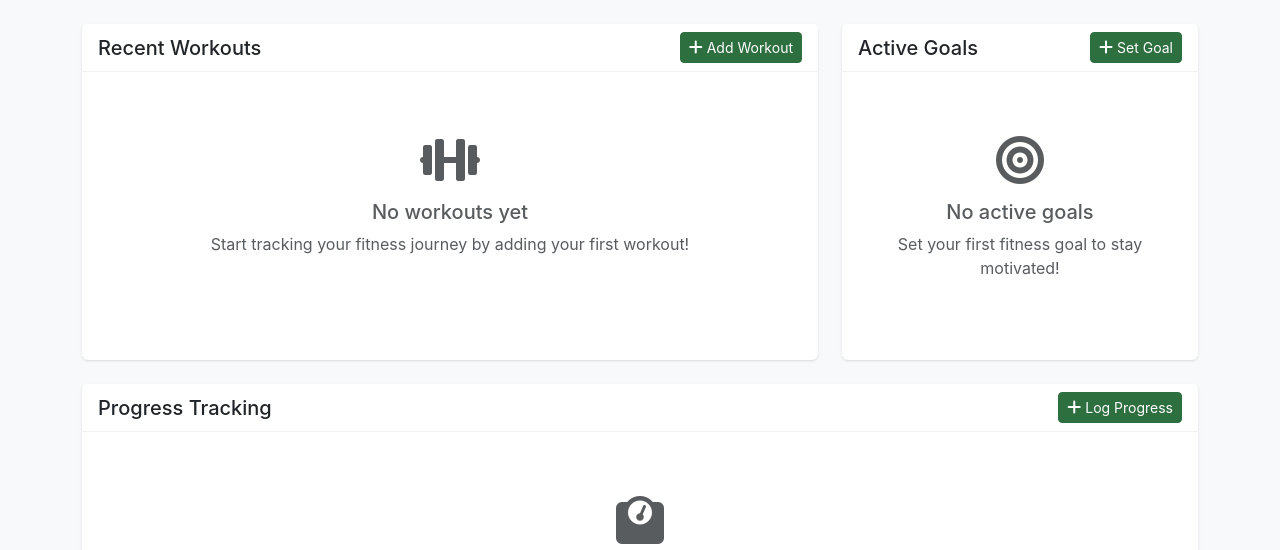
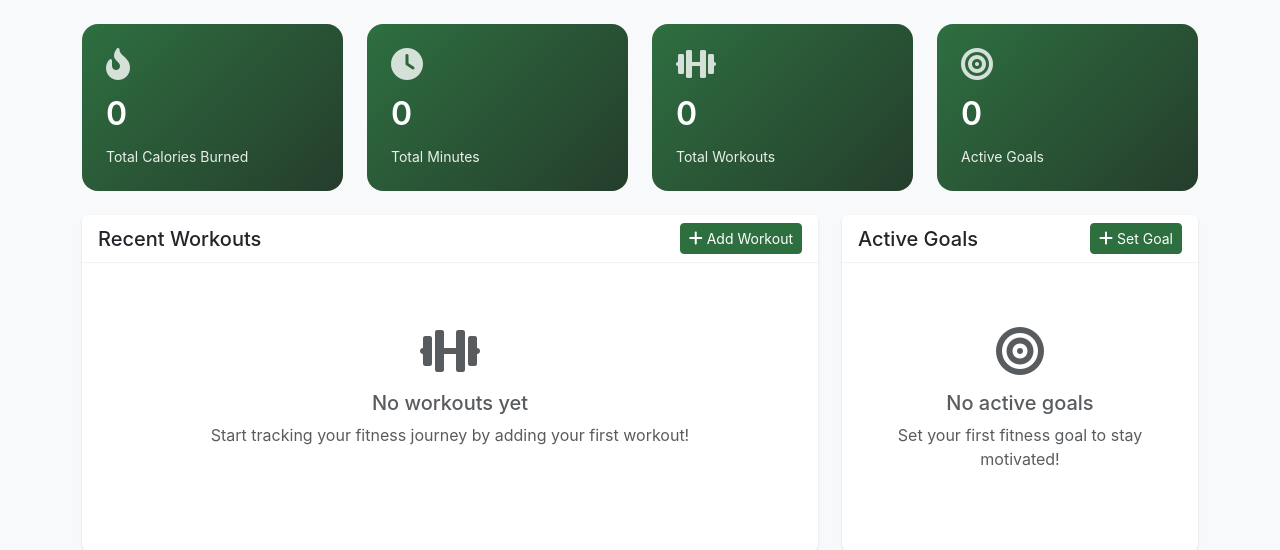
Before and after one commit to Muchiri-cmd/Workout-Tracker, a Django app: page /workouts/ in a window 1280 px wide. Shown: the part 56-606 px from the top of the page. Run offline with Django 5.2, Linux system fonts and the light colour scheme; the visitor is signed in with stand-in values (Sample User, id 1); data that the repository does not hold is empty; some libraries are stand-ins or nearby versions.

Commit message:
Make stats card async

```diff
--- a/templates/workouts/dashboard.html
+++ b/templates/workouts/dashboard.html
@@ -16,7 +16,9 @@
                             hx-get="{% url 'workouts:workout_add' %}"
                             hx-target="#modal-content"
                             data-bs-toggle="modal"
-                            data-bs-target="#modal">
+                            data-bs-target="#modal"
+                            hx-trigger="click->#modal-content->load"
+                            hx-on:htmx:afterSwap="event.target.dispatchEvent(new Event('workoutAdded'))">
                         <i class="fas fa-plus me-1"></i>Add Workout
                     </button>
                 </div>
--- a/templates/workouts/partials/stats_overview.html
+++ b/templates/workouts/partials/stats_overview.html
@@ -0,0 +1,30 @@
+<div class="row mb-4" id="stats-overview">
+    <div class="col-md-3">
+        <div class="stat-card">
+            <i class="fas fa-fire-flame-curved"></i>
+            <div class="stat-value">{{ total_calories|default:"0" }}</div>
+            <div class="stat-label">Total Calories Burned</div>
+        </div>
+    </div>
+    <div class="col-md-3">
+        <div class="stat-card">
+            <i class="fas fa-clock"></i>
+            <div class="stat-value">{{ total_duration|default:"0" }}</div>
+            <div class="stat-label">Total Minutes</div>
+        </div>
+    </div>
+    <div class="col-md-3">
+        <div class="stat-card">
+            <i class="fas fa-dumbbell"></i>
+            <div class="stat-value">{{ total_workouts|default:"0" }}</div>
+            <div class="stat-label">Total Workouts</div>
+        </div>
+    </div>
+    <div class="col-md-3">
+        <div class="stat-card">
+            <i class="fas fa-bullseye"></i>
+            <div class="stat-value">{{ active_goals }}</div>
+            <div class="stat-label">Active Goals</div>
+        </div>
+    </div>
+</div>
--- a/workouts/urls.py
+++ b/workouts/urls.py
@@ -28,4 +28,5 @@ urlpatterns = [
 
     # Stats URLs
     path('stats-overview/', views.stats_overview, name='stats_overview'),
+    path('stats-update/', StatsUpdateView.as_view(), name='stats_update')
 ]
--- a/workouts/views.py
+++ b/workouts/views.py
@@ -334,9 +334,12 @@ def profile(request):
 class StatsUpdateView(View):
     def get(self, request, *args, **kwargs):
         # Calculate stats
-        total_calories = Workout.objects.filter(user=request.user).aggregate(Sum('calories_burned'))['calories_burned__sum'] or 0
-        total_duration = Workout.objects.filter(user=request.user).aggregate(Sum('duration'))['duration__sum'] or 0
+        total_calories = Workout.objects.filter(user=request.user).aggregate(
+            total_calories=Sum('calories_burned'))['total_calories'] or 0
+        total_duration = Workout.objects.filter(user=request.user).aggregate(
+            total_duration=Sum('duration'))['total_duration'] or 0
         total_workouts = Workout.objects.filter(user=request.user).count()
+        active_goals = Goal.objects.filter(user=request.user, is_completed=False).count()
 
         # Prepare stats data
         stats = [
@@ -354,6 +357,11 @@ class StatsUpdateView(View):
                 'value': total_workouts,
                 'label': 'Total Workouts',
                 'icon': 'dumbbell'
+            },
+            {
+                'value': active_goals,
+                'label': 'Active Goals',
+                'icon': 'bullseye'
             }
         ]
 
```
Also changed, not shown: templates/workouts/partials/workout_list.html (+0 -33 lines).
